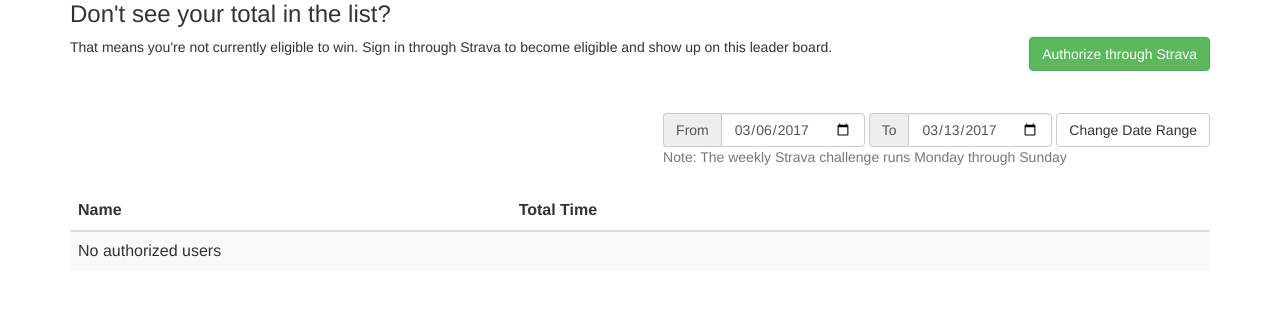
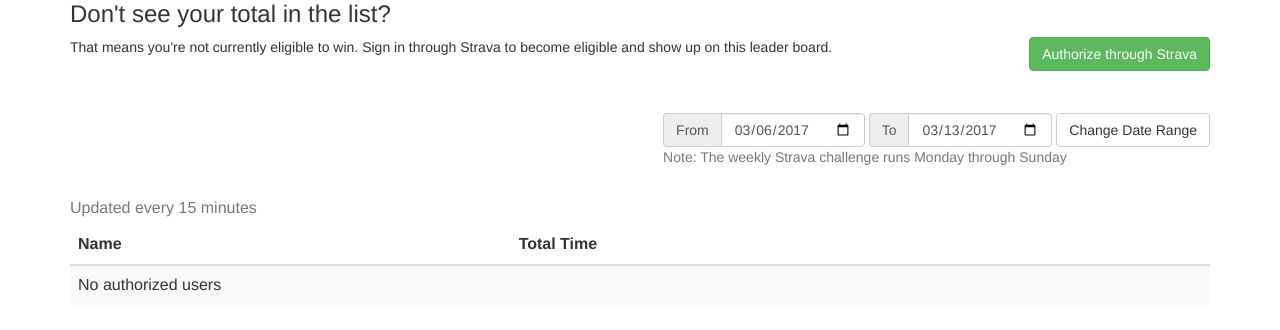
Before and after one commit to Gidgidonihah/strava-fitness-challenge-leaderboard, a Django app: page / in a window 1280 px wide. Shown: the part 147-477 px from the top of the page. Run offline with Django 3.2, Linux system fonts and the light colour scheme; data that the repository does not hold is empty; some libraries are stand-ins or nearby versions.

Commit message:
Set the cache to 15 mins

```diff
--- a/apps/front/templates/summary.html
+++ b/apps/front/templates/summary.html
@@ -46,6 +46,9 @@
         </form>
 
         <table class="table table-striped">
+            <caption>
+                Updated every 15 minutes
+            </caption>
             <thead>
                 <tr>
                     <th>Name</th>
--- a/apps/front/views.py
+++ b/apps/front/views.py
@@ -88,7 +88,7 @@ class SummaryView(TemplateView):
             context['times'] = summary
         else:
             context['times'] = self.get_activity_summary()
-            cache.set(cache_key, context['times'], 60)
+            cache.set(cache_key, context['times'], 60*15)  # 15 minute cache
 
         context['start_date'] = _get_start_date(self.request)
         context['end_date'] = _get_end_date(self.request)
```
